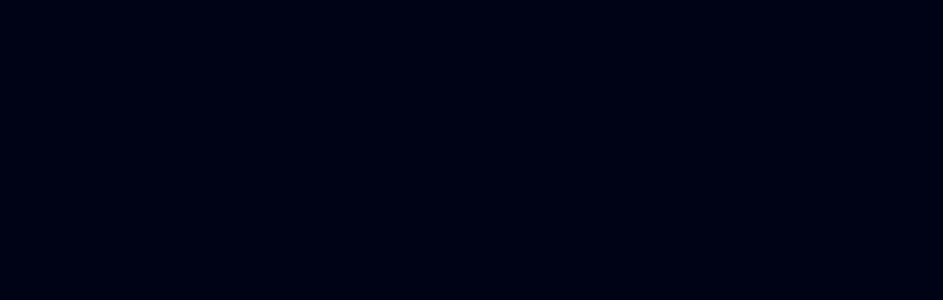
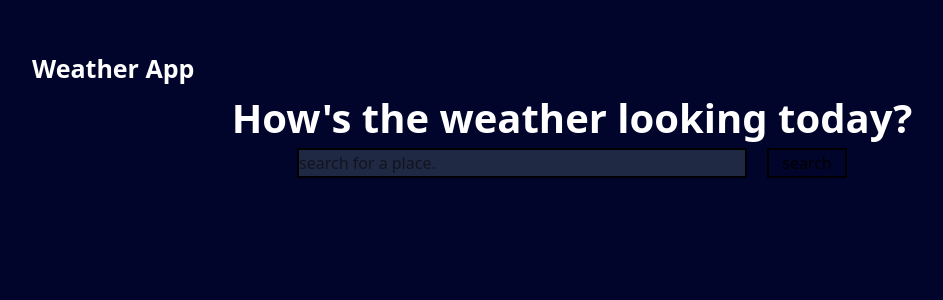
Before and after one commit to KevaniMinott/Weather-App, a React (Vite) app: page / in a window 1280 px wide. Shown: the top 300 px of the page, without its empty margins (68-1011 px from the left). Built offline with nearby package versions, Linux system fonts and the light colour scheme.

Commit message:
created Search annd Cards component

```diff
--- /dev/null
+++ b/src/components/Cards.tsx
@@ -0,0 +1,3 @@
+export function Cards() {
+  return <main></main>;
+}
--- a/src/components/Dashboard.tsx
+++ b/src/components/Dashboard.tsx
@@ -1,3 +1,17 @@
+import { Search } from './Search';
+
 export function Dashboard() {
-  return <main className="w-screen h-screen bg-[rgb(0,2,21)]"></main>;
+  return (
+    <main className="w-screen h-screen bg-[rgb(1,5,44)] fixed ">
+      <h2 className="text-white font-sans ml-[100px] mt-[50px] font-semibold text-[25px]">
+        Weather App
+      </h2>
+      <section className="flex flex-col items-center w-full h-full">
+        <h2 className="text-white font-sans text-[40px] font-semibold ">
+          How's the weather looking today?{' '}
+        </h2>
+        <Search />
+      </section>
+    </main>
+  );
 }
--- /dev/null
+++ b/src/components/Search.tsx
@@ -0,0 +1,12 @@
+export function Search() {
+  return (
+    <main className="flex w-full justify-center gap-[20px]">
+      <input
+        placeholder="search for a place."
+        type="text"
+        className="h-[30px] w-[450px] bg-gray-700/60 border-2"
+      />
+      <button className="h-[30px] w-[80px] border-2">search</button>
+    </main>
+  );
+}
--- a/src/output.css
+++ b/src/output.css
@@ -8,6 +8,10 @@
     --font-mono: ui-monospace, SFMono-Regular, Menlo, Monaco, Consolas, "Liberation Mono",
       "Courier New", monospace;
     --color-purple-950: oklch(29.1% 0.149 302.717);
+    --color-gray-600: oklch(44.6% 0.03 256.802);
+    --color-gray-700: oklch(37.3% 0.034 259.733);
+    --color-white: #fff;
+    --font-weight-semibold: 600;
     --default-font-family: var(--font-sans);
     --default-mono-font-family: var(--font-mono);
   }
@@ -161,11 +165,74 @@
   }
 }
 @layer utilities {
+  .absolute {
+    position: absolute;
+  }
+  .fixed {
+    position: fixed;
+  }
+  .relative {
+    position: relative;
+  }
+  .top-\[30px\] {
+    top: 30px;
+  }
+  .top-\[40px\] {
+    top: 40px;
+  }
+  .left-\[30px\] {
+    left: 30px;
+  }
+  .left-\[60px\] {
+    left: 60px;
+  }
+  .left-\[100px\] {
+    left: 100px;
+  }
+  .mt-\[50px\] {
+    margin-top: 50px;
+  }
+  .ml-\[100px\] {
+    margin-left: 100px;
+  }
+  .flex {
+    display: flex;
+  }
   .table {
     display: table;
   }
+  .h-\[30px\] {
+    height: 30px;
+  }
+  .h-\[40px\] {
+    height: 40px;
+  }
+  .h-\[100px\] {
+    height: 100px;
+  }
+  .h-full {
+    height: 100%;
+  }
   .h-screen {
     height: 100vh;
+  }
+  .w-\[80px\] {
+    width: 80px;
+  }
+  .w-\[120px\] {
+    width: 120px;
+  }
+  .w-\[200px\] {
+    width: 200px;
+  }
+  .w-\[400px\] {
+    width: 400px;
+  }
+  .w-\[450px\] {
+    width: 450px;
+  }
+  .w-full {
+    width: 100%;
   }
   .w-screen {
     width: 100vw;
@@ -179,18 +246,52 @@
   .resize {
     resize: both;
   }
+  .flex-col {
+    flex-direction: column;
+  }
+  .items-center {
+    align-items: center;
+  }
+  .justify-center {
+    justify-content: center;
+  }
+  .gap-\[20px\] {
+    gap: 20px;
+  }
   .border {
     border-style: var(--tw-border-style);
     border-width: 1px;
   }
+  .border-2 {
+    border-style: var(--tw-border-style);
+    border-width: 2px;
+  }
+  .bg-\[\#1e1e1e\] {
+    background-color: #1e1e1e;
+  }
   .bg-\[rgb\(0\,2\,21\)\] {
     background-color: rgb(0,2,21);
+  }
+  .bg-\[rgb\(1\,5\,44\)\] {
+    background-color: rgb(1,5,44);
   }
   .bg-\[rgb\(15\,0\,21\)\] {
     background-color: rgb(15,0,21);
   }
   .bg-\[rgb\(27\,0\,39\)\] {
     background-color: rgb(27,0,39);
+  }
+  .bg-gray-600 {
+    background-color: var(--color-gray-600);
+  }
+  .bg-gray-700 {
+    background-color: var(--color-gray-700);
+  }
+  .bg-gray-700\/60 {
+    background-color: color-mix(in srgb, oklch(37.3% 0.034 259.733) 60%, transparent);
+    @supports (color: color-mix(in lab, red, red)) {
+      background-color: color-mix(in oklab, var(--color-gray-700) 60%, transparent);
+    }
   }
   .bg-purple-950 {
     background-color: var(--color-purple-950);
@@ -206,6 +307,31 @@
     @supports (color: color-mix(in lab, red, red)) {
       background-color: color-mix(in oklab, var(--color-purple-950) 40%, transparent);
     }
+  }
+  .font-sans {
+    font-family: var(--font-sans);
+  }
+  .text-\[20px\] {
+    font-size: 20px;
+  }
+  .text-\[25px\] {
+    font-size: 25px;
+  }
+  .text-\[30px\] {
+    font-size: 30px;
+  }
+  .text-\[40px\] {
+    font-size: 40px;
+  }
+  .text-\[50px\] {
+    font-size: 50px;
+  }
+  .font-semibold {
+    --tw-font-weight: var(--font-weight-semibold);
+    font-weight: var(--font-weight-semibold);
+  }
+  .text-white {
+    color: var(--color-white);
   }
   .underline {
     text-decoration-line: underline;
@@ -242,6 +368,10 @@
   syntax: "*";
   inherits: false;
   initial-value: solid;
+}
+@property --tw-font-weight {
+  syntax: "*";
+  inherits: false;
 }
 @property --tw-outline-style {
   syntax: "*";
@@ -310,6 +440,7 @@
       --tw-skew-x: initial;
       --tw-skew-y: initial;
       --tw-border-style: solid;
+      --tw-font-weight: initial;
       --tw-outline-style: solid;
       --tw-blur: initial;
       --tw-brightness: initial;
```
